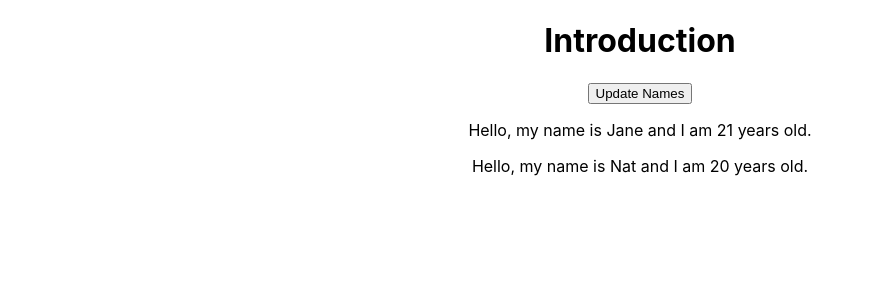
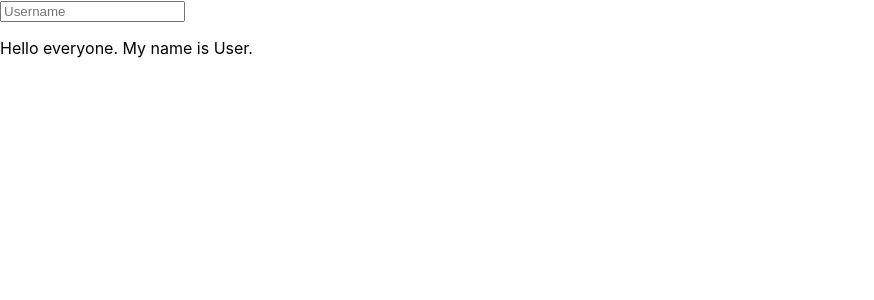
Before and after one commit to Densitty/react-lesson-max, a React (Create React App) app: page / in a window 1280 px wide. Shown: the top 300 px of the page, without its empty margins (0-874 px from the left). Built offline with nearby package versions, Linux system fonts and the light colour scheme.

Commit message:
My first task. Worked with an event and an event-handler using class-based components.

```diff
--- a/src/App.js
+++ b/src/App.js
@@ -1,41 +1,35 @@
-import React, { useState } from 'react';
+import React, { Component } from 'react';
 import './App.css';
-import Person from './Person/FPerson'
+import Input from './Person/UserInput'
+import Output from './Person/UserOutput'
 
-// Using the useState() Hooks for Function-based components
-
-const App = props => {
-  // useState returns an array which we destructured as state, setState
-  // It's similar to what we have in class-based comps too just that this keyword is absent
-  // useState() hooks can be used many times, most especially if there is a state that we don't want to change but still want to be displayed
-  const [state, setState] = useState({
-    persons: [
-      { name: 'Jane', age: 21 },
-      { name: 'Nat', age: 20 }
-    ]
-  })
-
-  const [otherState, setotherState] = useState({ name: 'Edgar Davies' })
-  console.log(state, otherState)
-
-  const changeNameHandler = () => {
-    setState({
-      persons: [
-        { name: 'Jane Kroger', age: 21 },
-        { name: 'Nathaniel Long', age: 22 }
-      ]
-    })
-    setotherState({ name: 'Edgar Davies' })
+class App extends Component {
+  state = {
+    username: 'User'
   }
 
-  return (
-    <div className="App">
-      <h1>Introduction</h1>
-      <button onClick={changeNameHandler}>Update Names</button>
-      <Person name={state.persons[0].name} age={state.persons[0].age} />
-      <Person name={state.persons[1].name} age={state.persons[1].age} />
-    </div>
-  );
+  changeUsernameHandler = (event) => {
+    // console.log(event.target.value)
+    this.setState({
+      username: event.target.value
+    })
+  }
+
+
+
+  render() {
+    return (
+      <div>
+        <Input
+          change={this.changeUsernameHandler}
+          placeholder='Username'
+        />
+        <Output
+          userName={this.state.username}
+        />
+      </div>
+    )
+  }
 }
 
 export default App;
--- a/src/Person/FPerson.js
+++ /dev/null
@@ -1,11 +0,0 @@
-import React from 'react'
-
-const Person = props => {
-  return (
-    <div>
-      <p>Hello, my name is {props.name} and I am {props.age} years old.</p>
-    </div>
-  )
-}
-
-export default Person
--- /dev/null
+++ b/src/Person/UserInput.js
@@ -0,0 +1,20 @@
+import React from 'react'
+
+/**
+ * Create 2 new components - UserInput and UserOutput
+ * UserInput should hold an input element, UserOutput should hold 2 paragraphs
+ * Output multiple UserOutput comps in the App component (any paragraph text)
+ * Pass a username (of your choice) to UserOutput via props and display it there
+ * Add state to the App component (username) and pass the username to the UserOutput component
+ * Add a method to manipulate the state (an event handler)
+ * Pass the event-handler method reference to the UserInput component and bind it to the input-change event
+ * Ensure that the new input entered by the user overwrites the old username passed to the UserOutput
+ * Add two-way binding to your input (in UserInput) to also display
+ * Add styling of your choice to your components/elements in the the components - both with inline styles and stylesheets
+ */
+
+const Input = props => {
+  return <input type="text" placeholder={props.placeholder} onChange={props.change} />
+}
+
+export default Input
--- /dev/null
+++ b/src/Person/UserOutput.js
@@ -0,0 +1,11 @@
+import React from 'react'
+
+const Output = props => {
+  return (
+    <div>
+      <p>Hello everyone. My name is {props.userName}.</p>
+    </div>
+  )
+}
+
+export default Output
```
